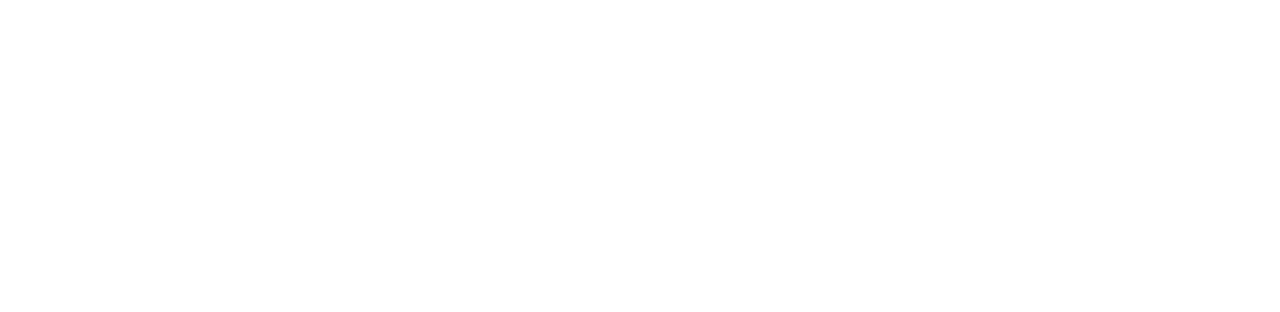
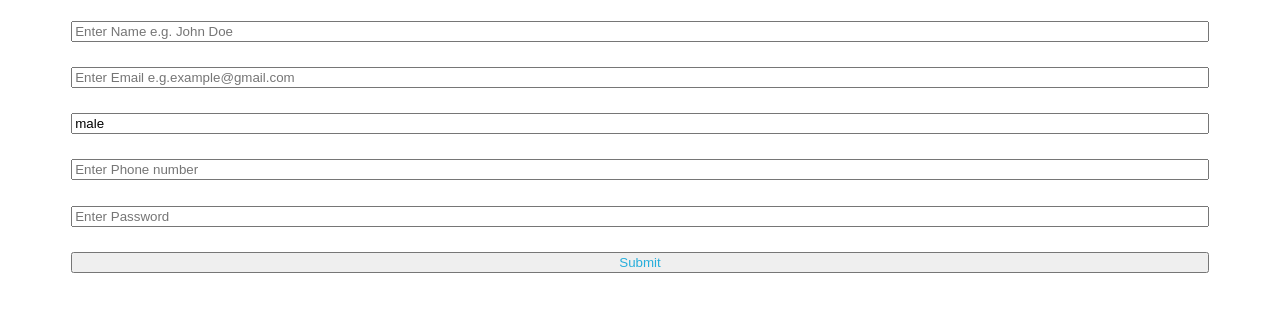
Before and after one commit to Deepak2-0/React-Assignments-Set-2---Form-Validation-React, a React app: page / in a window 1280 px wide. Built offline with nearby package versions, Linux system fonts and the light colour scheme.

Commit message:
initial changes

```diff
--- a/src/components/App.js
+++ b/src/components/App.js
@@ -1,11 +1,166 @@
-import React, {Component, useState} from "react";
-import '../styles/App.css';
+import React, { useState } from "react";
+import "../styles/App.css";
 
 const App = () => {
+  const [inputs, setInputs] = useState({
+    name: "",
+    email: "",
+    gender: "male",
+    phoneNumber: "",
+    password: "",
+    message: ""
+  });
+  function handleChange(el) {
+    // console.log(el.target);
+    let name = el.target.name;
+    let value = el.target.value;
+
+    setInputs((prevValue) => {
+      return {
+        ...prevValue,
+        [name]: value
+      };
+    });
+  }
+
+  function handleClick(el) {
+    // el.preventDefault();
+    //console.log(inputs);
+    console.log("check");
+
+    let name = inputs.name.trim();
+    let email = inputs.email.trim();
+    let gender = inputs.gender.trim();
+    let phoneNumber = inputs.phoneNumber.trim();
+    let password = inputs.password.trim();
+    console.log(gender);
+
+    if (
+      name === "" ||
+      email === "" ||
+      gender === "" ||
+      phoneNumber === "" ||
+      password === ""
+    ) {
+      setInputs((prevValue) => {
+        return {
+          ...prevValue,
+          message: "All fields are mandatory"
+        };
+      });
+      return;
+    }
+
+    if (!/^[\w\-\s]+$/.test(name)) {
+      //for alpha numeric name
+      setInputs((prevValue) => {
+        return {
+          ...prevValue,
+          message: "Name is not alphanumeric"
+        };
+      });
+      return;
+    }
+
+    if (!email.includes("@")) {
+      setInputs((prevValue) => {
+        return {
+          ...prevValue,
+          message: "Email must contain @"
+        };
+      });
+      return;
+    }
+
+    if (gender !== "male" && gender !== "female" && gender !== "others") {
+      setInputs((prevValue) => {
+        return {
+          ...prevValue,
+          message: "Please identify as male, female or others"
+        };
+      });
+      return;
+    }
+
+    if (isNaN(phoneNumber)) {
+      setInputs((prevValue) => {
+        return {
+          ...prevValue,
+          message: "Phone Number must contain only numbers"
+        };
+      });
+      return;
+    }
+
+    if (password.length < 6) {
+      setInputs((prevValue) => {
+        return {
+          ...prevValue,
+          message: "Password must contain atleast 6 letters"
+        };
+      });
+      return;
+    }
+
+    let msg = inputs.email.split("@");
+    msg = msg[0];
+    setInputs((prevValue) => {
+      return {
+        ...prevValue,
+        message: `Hello ${msg}`
+      };
+    });
+  }
+
   return (
-    <div id="main"></div>
-  )
-}
-
+    <div id="main">
+      <input
+        type="text"
+        name="name"
+        onChange={handleChange}
+        placeholder="Enter Name e.g. John Doe"
+        data-testid="name"
+        value={inputs.name}
+      />
+      <input
+        type="email"
+        name="email"
+        onChange={handleChange}
+        placeholder="Enter Email e.g.example@gmail.com"
+        data-testid="email"
+        value={inputs.email}
+      />
+      <input
+        type="text"
+        name="gender"
+        onChange={handleChange}
+        default="Male"
+        placeholder="Enter Gender e.g. Male/Female/Others"
+        data-testid="gender"
+        value={inputs.gender}
+      />
+      <input
+        type="text"
+        name="phoneNumber"
+        onChange={handleChange}
+        placeholder="Enter Phone number"
+        data-testid="phoneNumber"
+        value={inputs.phoneNumber}
+      />
+      <input
+        type="password"
+        name="password"
+        onChange={handleChange}
+        placeholder="Enter Password"
+        data-testid="password"
+        value={inputs.password}
+      />
+      <button data-testid="submit" onClick={handleClick}>
+        Submit
+      </button>
+      <div>{inputs.message}</div>
+    </div>
+  );
+};
 
 export default App;
--- a/src/styles/App.css
+++ b/src/styles/App.css
@@ -3,10 +3,18 @@ h1 {
   text-align: center;
 }
 
-
-button{
+button {
   color: #27aedb;
   text-align: center;
   justify-content: center;
   align-items: center;
 }
+
+div {
+  display: flex;
+  flex-direction: column;
+}
+input,
+button {
+  margin: 1% 5%;
+}
```
Lines whose indentation alone changed are shown as unchanged.
